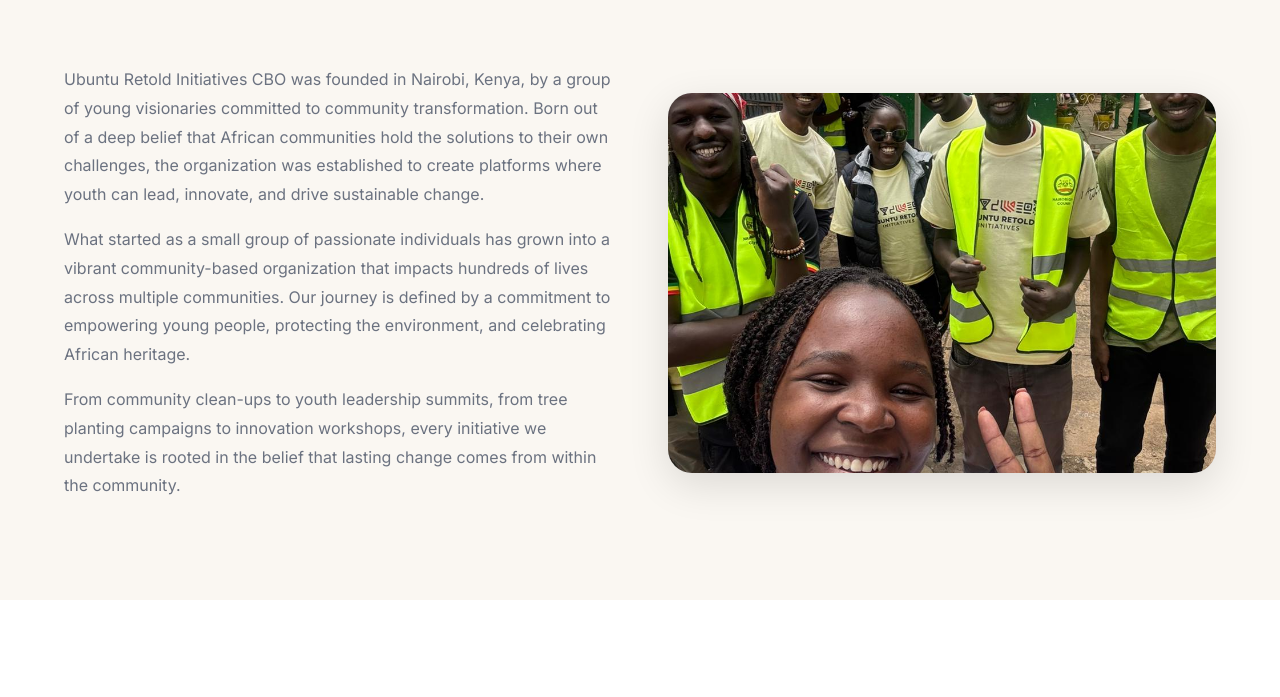
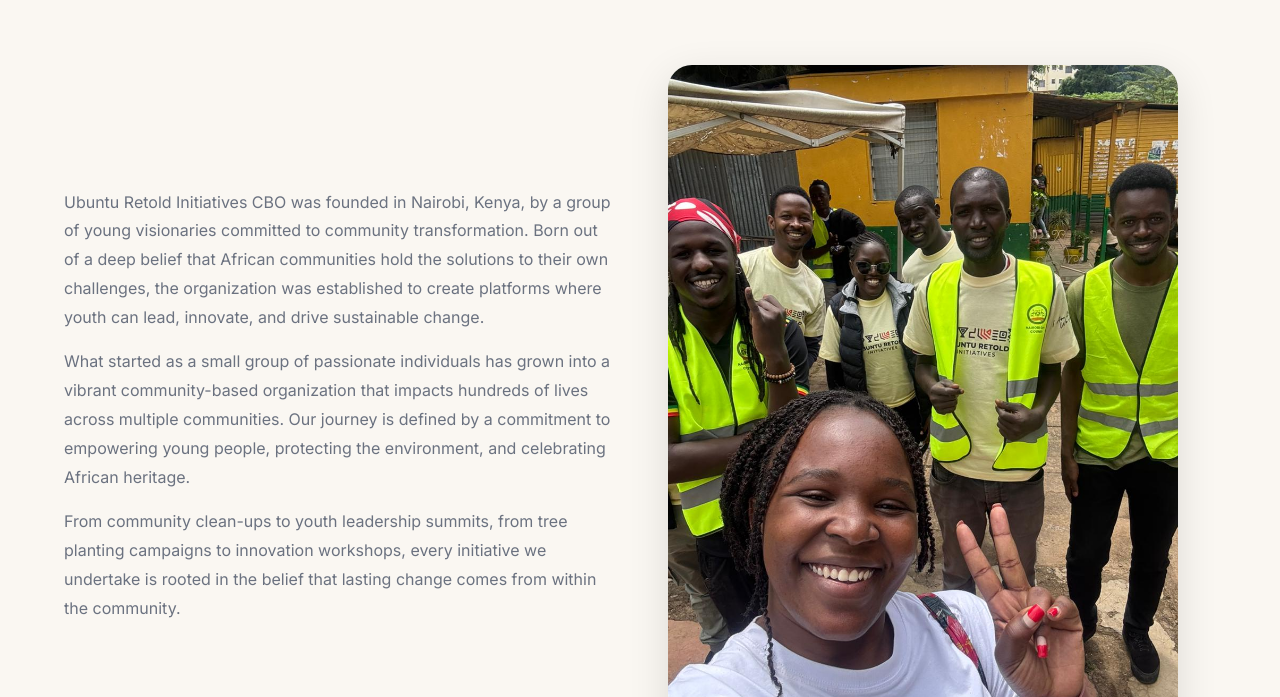
Before and after one commit to goetytos/africa-retold-website, a plain HTML site: page pages/about.html in a window 1280 px wide. Shown: the part 567-1264 px from the top of the page. Drawn offline with nearby package versions, Linux system fonts and the light colour scheme.

Commit message:
style: use portrait frame for About Us Our Story selfie

```diff
--- a/pages/about.html
+++ b/pages/about.html
@@ -36,7 +36,7 @@
           <p style="color:var(--gray);line-height:1.8;margin-bottom:16px">What started as a small group of passionate individuals has grown into a vibrant community-based organization that impacts hundreds of lives across multiple communities. Our journey is defined by a commitment to empowering young people, protecting the environment, and celebrating African heritage.</p>
           <p style="color:var(--gray);line-height:1.8">From community clean-ups to youth leadership summits, from tree planting campaigns to innovation workshops, every initiative we undertake is rooted in the belief that lasting change comes from within the community.</p>
         </div>
-        <div class="about-img"><img src="../assets/images/our-story.jpg" alt="Ubuntu Retold team — community in action" loading="lazy"></div>
+        <div class="about-img" style="aspect-ratio:3/4;height:auto;max-height:680px"><img src="../assets/images/our-story.jpg" alt="Ubuntu Retold team — community in action" loading="lazy" style="object-position:center"></div>
       </div>
     </div>
   </section>
```
